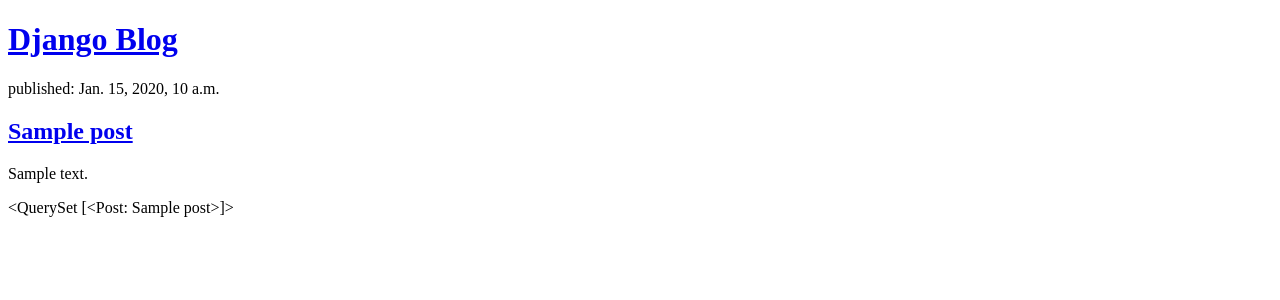
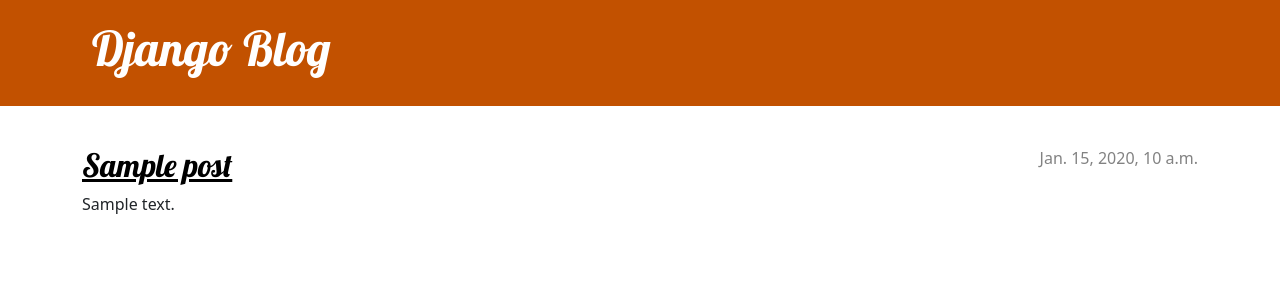
Before and after one commit to Alpit1207/my-first-blog, a Django app: page / in a window 1280 px wide. Shown: the top 300 px of the page. Run offline with Django 5.2, Linux system fonts and the light colour scheme; tables that the repository leaves empty hold one stand-in row (values such as "Sample post").

Commit message:
Added view and template for detailed blog post as well as CSS fortile site.

```diff
--- /dev/null
+++ b/blog/static/css/blog.css
@@ -0,0 +1,85 @@
+.page-header {
+    background-color: #C25100;
+    margin-top: 0;
+    margin-bottom: 40px;
+    padding: 20px 20px 20px 40px;
+}
+
+.page-header h1,
+.page-header h1 a,
+.page-header h1 a:visited,
+.page-header h1 a:active {
+    color: #ffffff;
+    font-size: 36pt;
+    text-decoration: none;
+
+}
+
+h1,
+h2,
+h3,
+h4 {
+    font-family: 'Lobster',cursive;
+}
+
+.date {
+    color: #828282;
+
+}
+
+.save {
+    float: right;
+
+}
+
+.post-form textarea,
+.post-form input {
+    width: 100%;
+}
+
+.top-menu,
+.top-menu:hover,
+.top-menu:visited {
+    color: #ffffff;
+    float: right;
+    font-size: 26pt;
+    margin-right: 20px ;
+}
+
+.post {
+    margin-bottom: 70px;
+
+}
+
+.post h2 a,
+.post h2 a:visited {
+    color: #000000;
+
+}
+
+.post > .date,
+.post > .actions {
+    float: right;
+}
+
+.btn-secondary,
+.btn-secondary:visited {
+    color: #C25100;
+
+    background: none;
+    border-color: #C25100;
+
+}
+
+.btn-secondary:hover {
+    color: #ffffff;
+    background-color: #C25100;
+}
+/* h1 a,h2 a {
+    color: #c25100;
+    font-family: 'Lobster';
+}
+
+body{
+    padding-left: 15px;
+} */
--- /dev/null
+++ b/blog/templates/blog/base.html
@@ -0,0 +1,27 @@
+{% load static %}
+<!DOCTYPE html>
+<html lang="en">
+<head>
+    <meta charset="UTF-8">
+    <meta name="viewport" content="width=device-width, initial-scale=1.0">
+    <title>Django Blog</title>
+    <link rel="stylesheet" href="https://cdn.jsdelivr.net/npm/bootstrap@5.3.3/dist/css/bootstrap.min.css" integrity="sha384-QWTKZyjpPEjISv5WaRU9OFeRpok6YctnYmDr5pNlyT2bRjXh0JMhjY6hW+ALEwIH" crossorigin="anonymous">
+    <link rel="stylesheet" href="https://fonts.googleapis.com/css?family=Lobster&subset=latin,latin-ext">
+    <link rel="stylesheet" href="{% static 'css/blog.css' %}">
+</head>
+<body>
+    <header class="page-header">
+      <div class="container">
+          <h1><a href="/">Django Blog</a></h1>
+      </div>
+    </header>
+    <main class="container">
+        <div class="row">
+            <div class="col">
+            {% block content %}
+            {% endblock %}
+            </div>
+        </div>
+    </main>
+</body>
+</html>
--- a/blog/templates/blog/post_list.html
+++ b/blog/templates/blog/post_list.html
@@ -1,22 +1,13 @@
-<!DOCTYPE html>
-<html lang="en">
-<head>
-    <meta charset="UTF-8">
-    <meta name="viewport" content="width=device-width, initial-scale=1.0">
-    <title>Django Blog</title>
-</head>
-<body>
-    <header>
-        <h1><a href="/">Django Blog</a></h1>
-    </header>
+{% extends 'blog/base.html' %}
 
-    {% for post in posts %}
-    <article>
-        <time>published: {{post.published_date}}</time>
-        <h2><a href=" ">{{post.title}}</a></h2>
-        <p>{{post.text|linebreaksbr}}</p>
-        {{posts}}
-    </article>
-    {% endfor %}
-</body>
-</html>
+{% block content %}
+{% for post in posts %}
+                    <article class="post">
+                        <time class="date">
+                            {{ post.published_date}}
+                        </time>
+                        <h2><a href="{% url 'post_detail' pk=post.pk %}">{{ post.title }}</a></h2>
+                        <p>{{ post.text|linebreaksbr}}</p>
+                    </article>
+{% endfor %}
+{% endblock %}
--- a/blog/urls.py
+++ b/blog/urls.py
@@ -3,5 +3,6 @@ from . import views
 
 urlpatterns = [
     path('',views.post_list, name = 'post_list'),
+    path('post/<int:pk>/',views.post_detail,name = 'post_detail'),
 
 ]
--- a/blog/views.py
+++ b/blog/views.py
@@ -1,4 +1,4 @@
-from django.shortcuts import render
+from django.shortcuts import render, get_object_or_404
 from django.utils import timezone
 from .models import Post
 
@@ -7,3 +7,7 @@ from .models import Post
 def post_list(request):
     posts = Post.objects.filter(published_date__lte=timezone.now())
     return render(request,'blog/post_list.html',{'posts':posts})
+
+def post_detail(request,pk):
+    post = get_object_or_404(Post,pk=pk)
+    return render(request,'blog/post_detail.html',{'post':post})
```
Also changed, not shown: blog/templates/blog/post_detail.html (added, +13 -0 lines).
